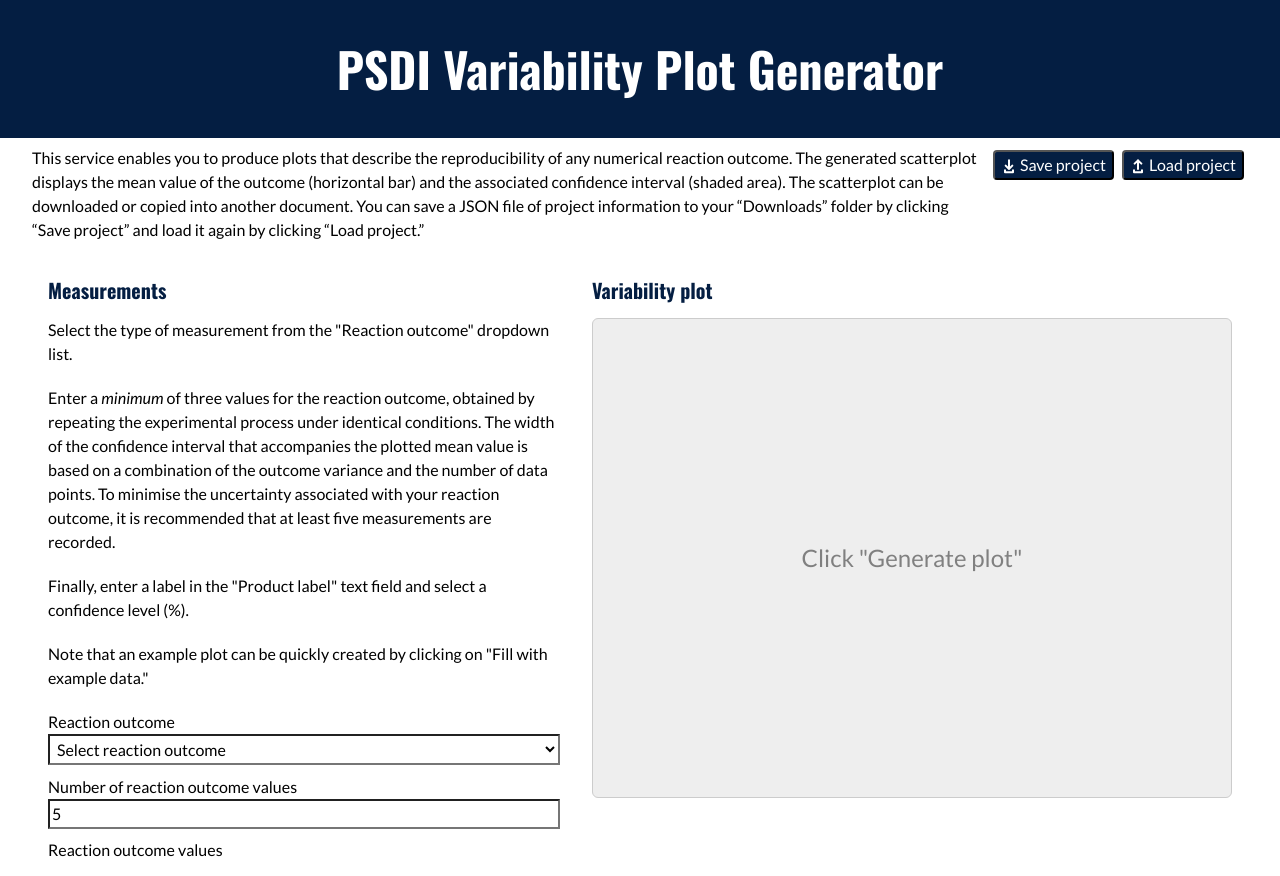
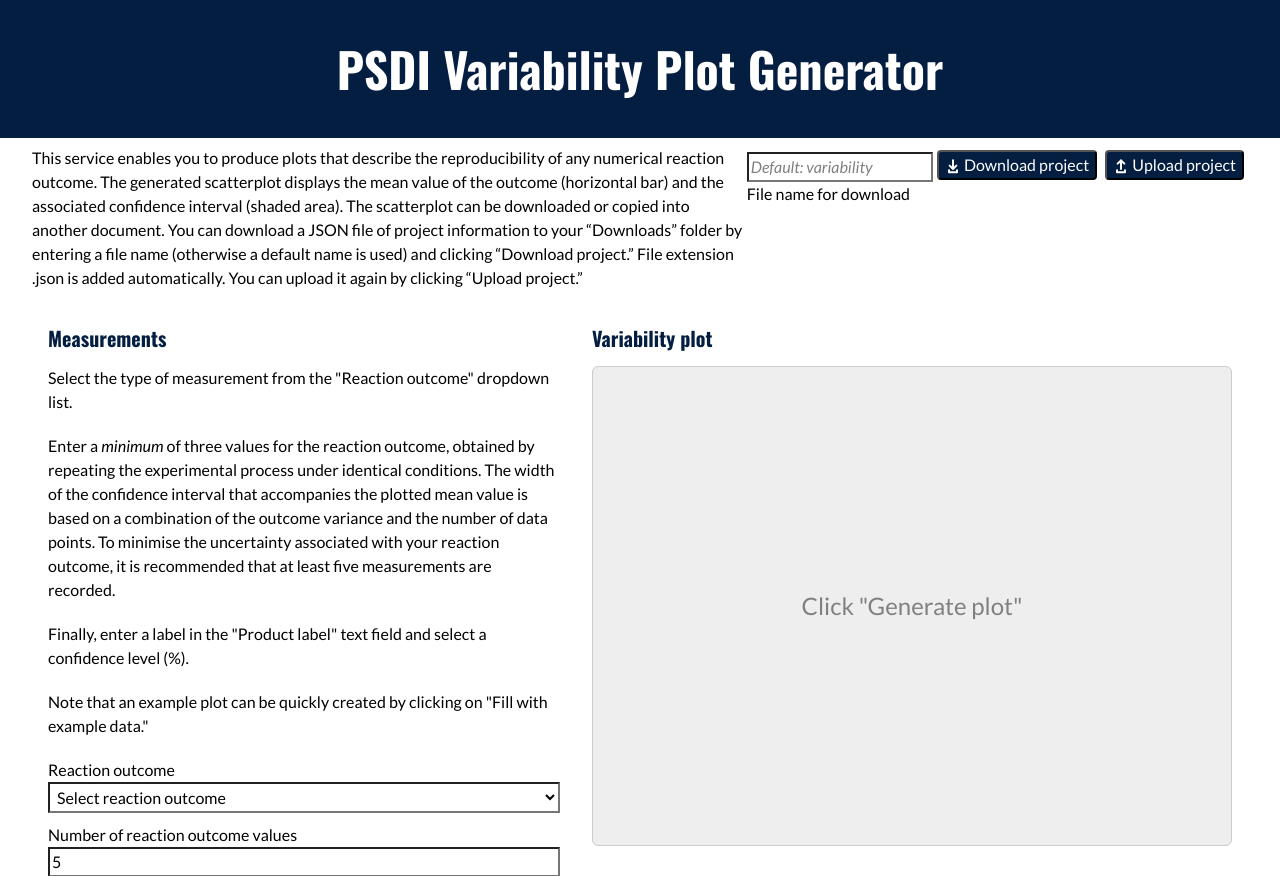
Before and after one commit to PSDI-UK/psdi-variability-plot, a Flask app: page / in a window 1280 px wide. Shown: the part 210-1086 px from the top of the page. Run offline with Flask 3, Linux system fonts and the light colour scheme.

Commit message:
JSON file can be renamed. Load/Save project buttons renamed. More project variables saved and retrieved. User guidance updated. Issue #101.

```diff
--- a/psdi_variability_plot/templates/index.html
+++ b/psdi_variability_plot/templates/index.html
@@ -409,18 +409,24 @@
     This service enables you to produce plots that describe the reproducibility of any
     numerical reaction outcome. The generated scatterplot displays the mean value of
     the outcome (horizontal bar) and the associated confidence interval (shaded area).
-    The scatterplot can be downloaded or copied into another document. You can save
-    a JSON file of project information to your “Downloads” folder by clicking “Save
-    project” and load it again by clicking “Load project.”
+    The scatterplot can be downloaded or copied into another document. You can download
+    a JSON file of project information to your “Downloads” folder by entering a file
+    name (otherwise a default name is used) and clicking “Download project.” File
+    extension .json is added automatically. You can upload it again by clicking “Upload
+    project.”
   </p>
 
+  <div style="padding-top: 6.5px;">
+    <input type="text" placeholder="Default: variability" id="fileName">
+    <label for="fileName">File name for download</label><br>
+  </div>
   <button id="saveProject">
     <img src="{{url_for('static', filename='img/icon-download.svg')}}" alt="Download icon" class="text-icon">
-    Save project
+    Download project
   </button>
   <button id="loadProject">
-    <img src="{{url_for('static', filename='img/icon-upload.svg')}}" alt="Download icon" class="text-icon">
-    Load project
+    <img src="{{url_for('static', filename='img/icon-upload.svg')}}" alt="Upload icon" class="text-icon">
+    Upload project
   </button>
 </div>
 
```
Also changed, not shown: psdi_variability_plot/src/index.mjs (+34 -2 lines).
